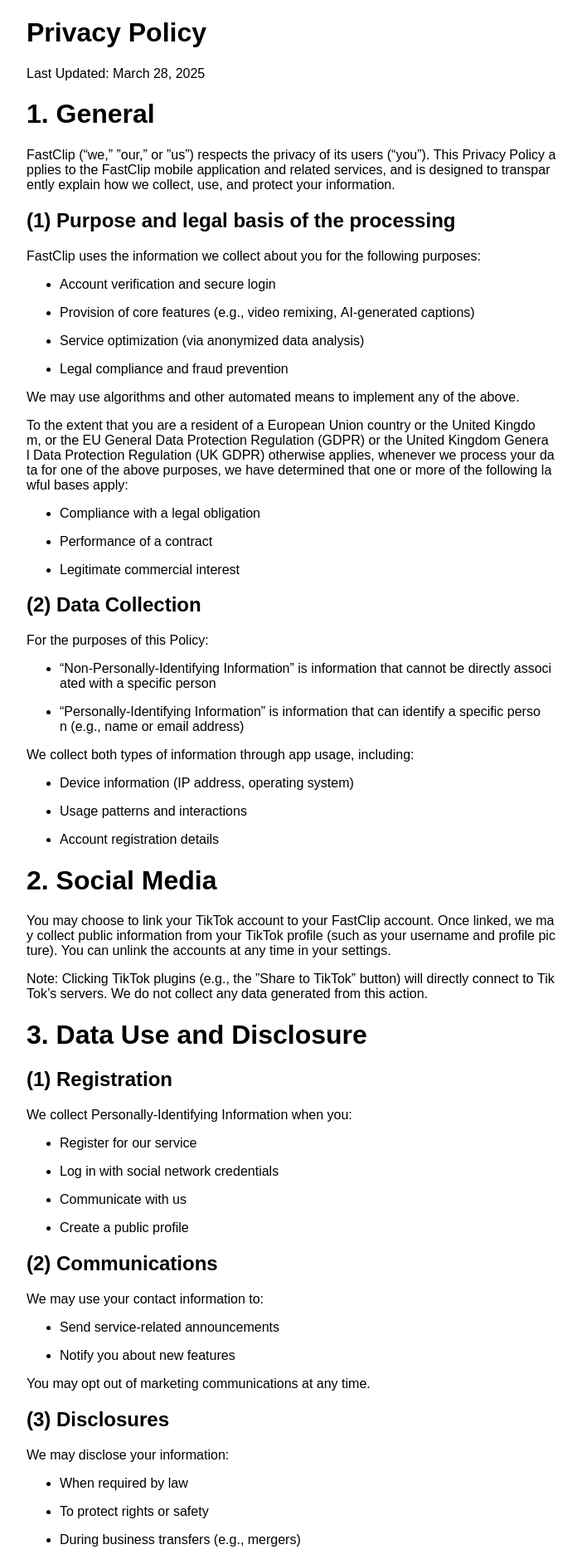
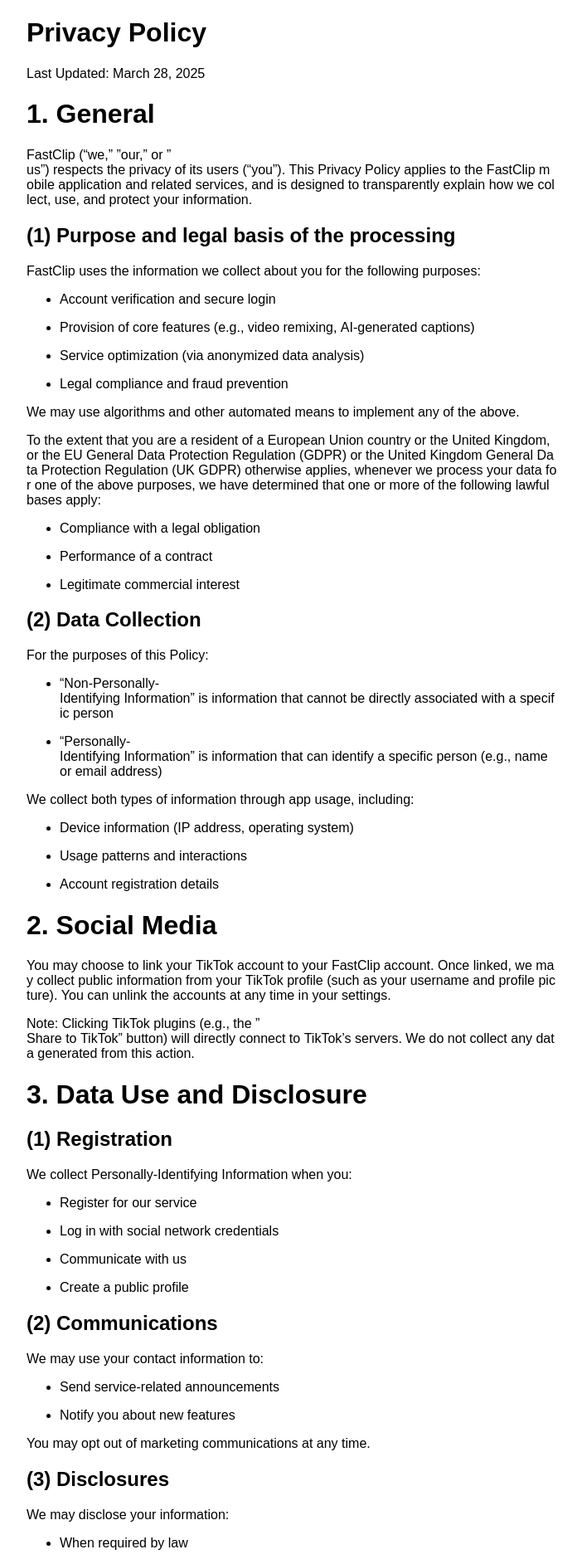
Before and after one commit to chiyun-hk/chiyun-hk.github.io, a Jekyll site: the page built from privacy-policy.md, in a window 1280 px wide. Shown: the top 1885 px of the page at 83% size, without its empty margins (288-990 px from the left). Built offline with Jekyll 4.4.1, drawn with Linux system fonts in a browser that asks for light colours.

Commit message:
optimize

```diff
--- a/_layouts/simple.html
+++ b/_layouts/simple.html
@@ -13,7 +13,8 @@
           height: 100%;
         }
         .content {
-          word-break: break-all;
+          min-width: 345px;
+          word-break: break-word;
           transform: translateX(-50%);
           margin-left: 50%;
         }
```
